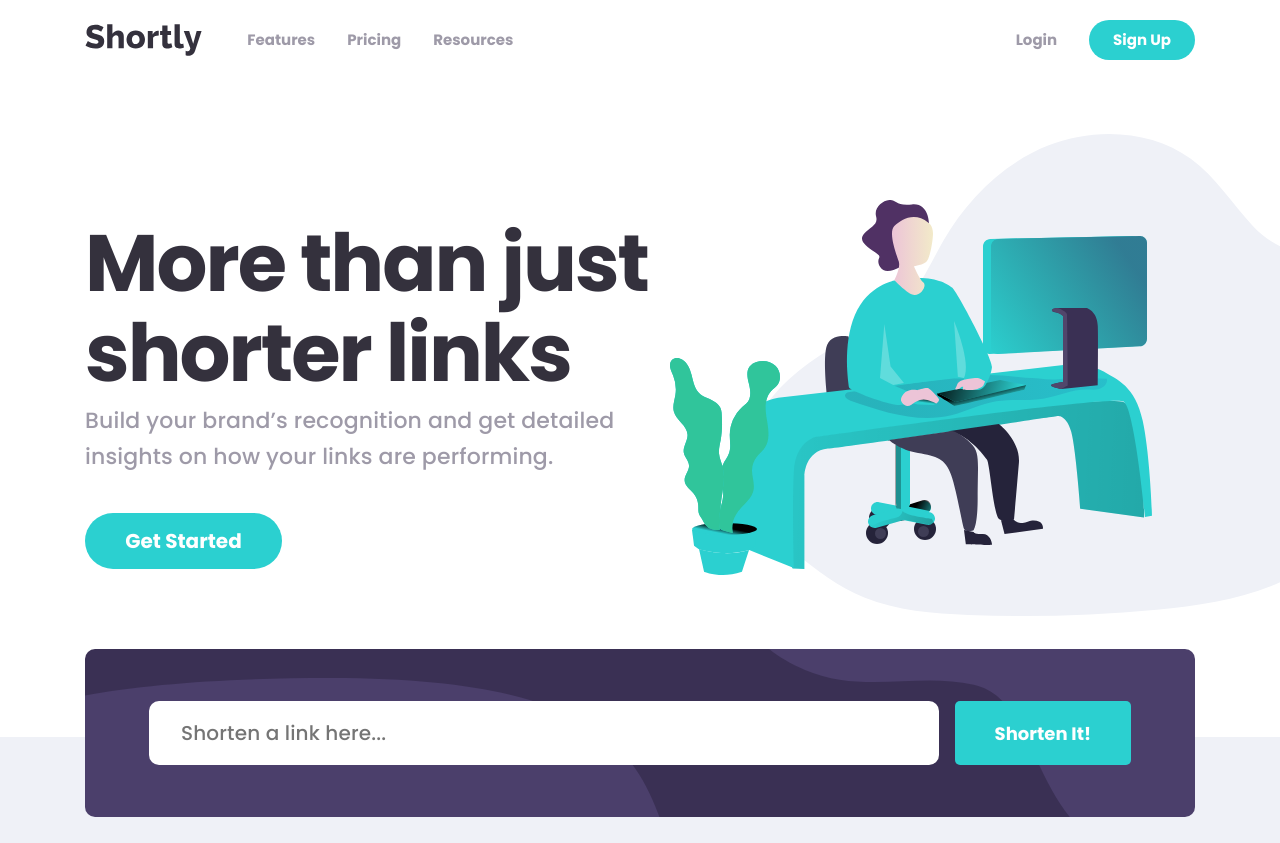
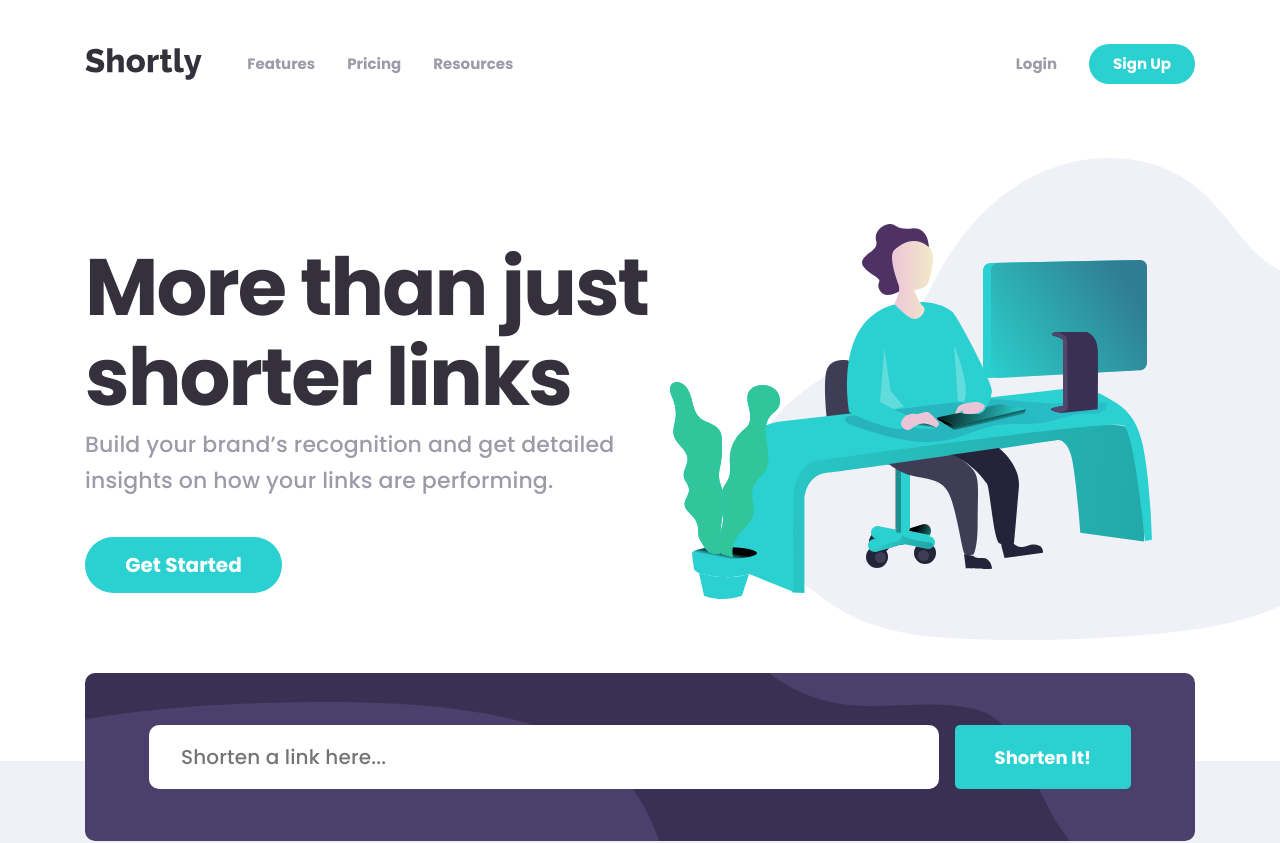
Before and after one commit to HanSeongLee/url-shortening-api-landing-page, a Next.js app: page / in a window 1280 px wide. Shown: the top 843 px of the page. Built offline with nearby package versions, Linux system fonts and the light colour scheme; no server answers.

Commit message:
ADD | Padding top on desktop

```diff
--- a/styles/globals.scss
+++ b/styles/globals.scss
@@ -14,6 +14,7 @@ body {
   padding-top: 24px;
 
   @include media(">desktop") {
+    padding-top: 48px;
     display: flex;
     flex-direction: column;
     align-items: center;
```
